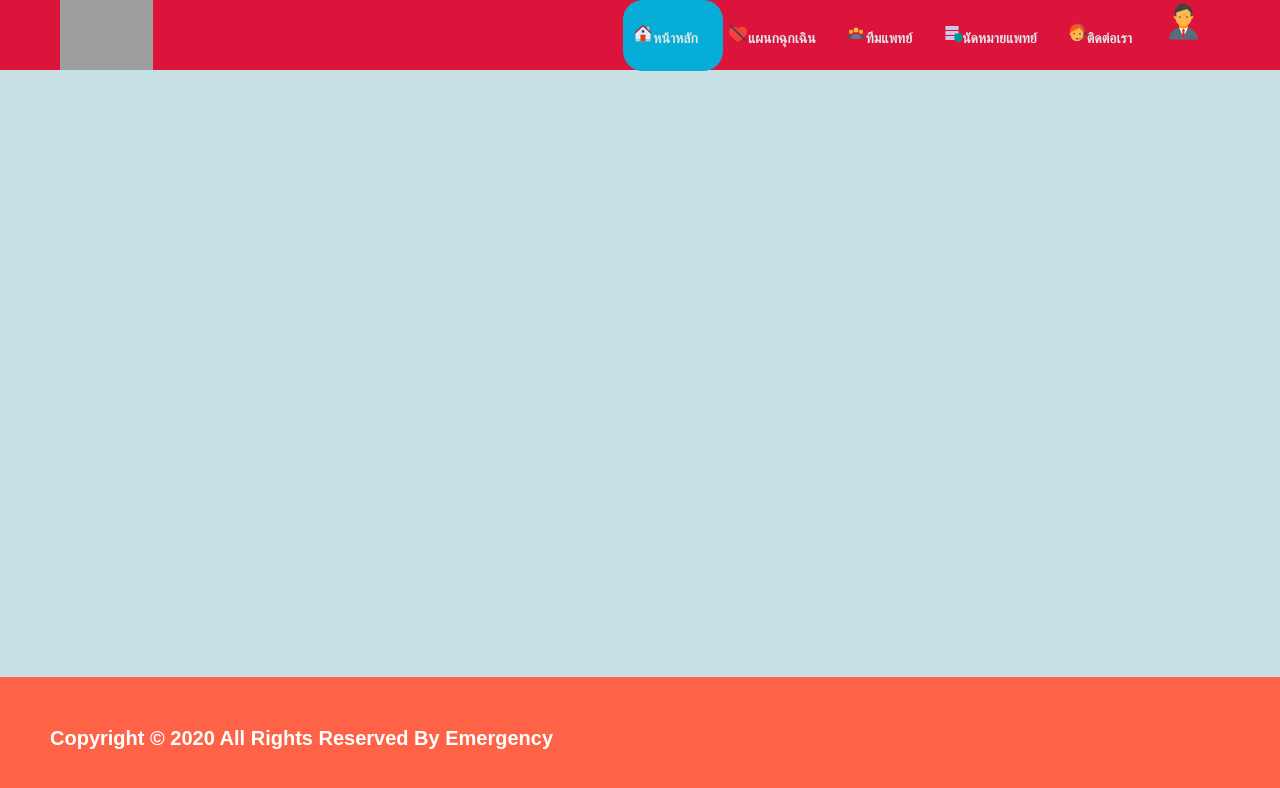
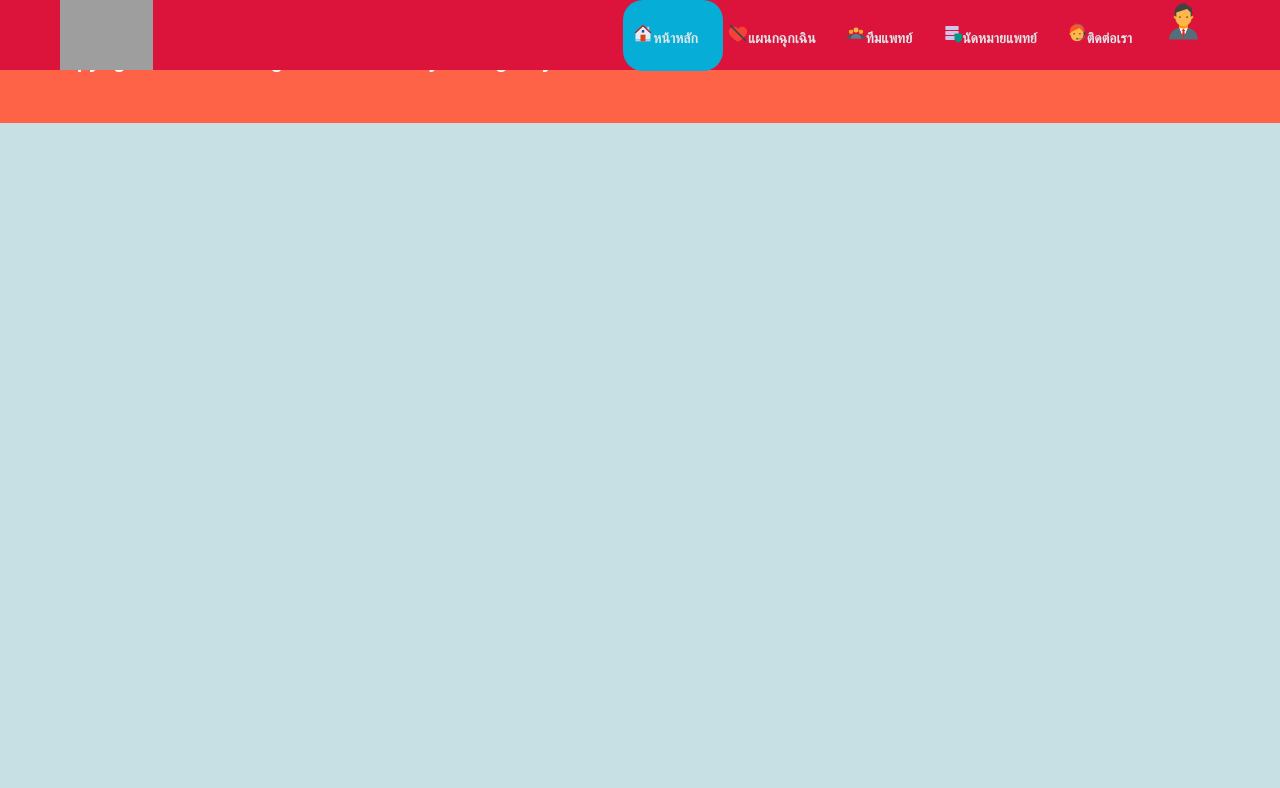
Before and after one commit to yoobaring/emergency, a React (Create React App) app in the folder fornend/: page / in a window 1280 px wide. Shown: the top 788 px of the page. Built offline with nearby package versions, Linux system fonts and the light colour scheme; grey boxes are pictures that could not be loaded.

Commit message:
Edit min-height

```diff
--- a/fornend/src/App.css
+++ b/fornend/src/App.css
@@ -16,7 +16,7 @@
   .page-container{
     display: flex;
     flex-direction: column;
-    min-height:100vh;
+    min-height:0vh;
 
 
   }
```
